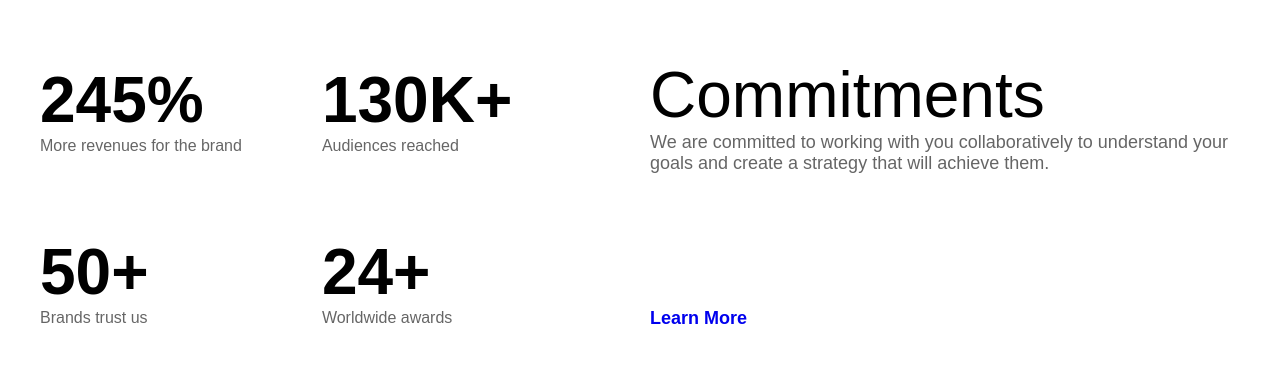
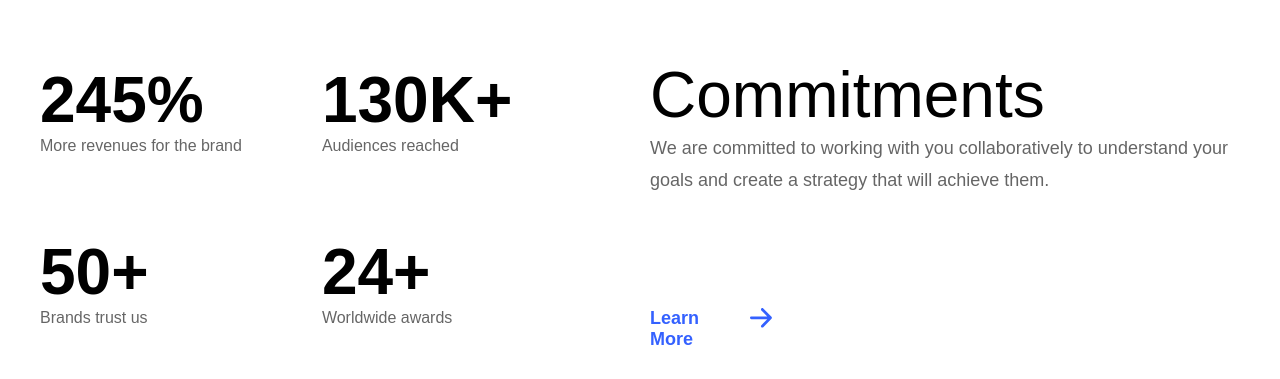
Before and after one commit to Glitzypanic/marketing-landingPage, a React (Vite) app: page / in a window 1280 px wide. Shown: the part 1660-2039 px from the top of the page. Built offline with nearby package versions, Linux system fonts and the light colour scheme.

Commit message:
refactor: Update link in Commitments component

```diff
--- a/src/Components/Commitments.jsx
+++ b/src/Components/Commitments.jsx
@@ -31,7 +31,9 @@ const Commitents = () => {
             your goals and create a strategy that will achieve them.
           </p>
         </div>
-        <a href="#">Learn More</a>
+        <a href="#">
+          Learn More <img src="/svg/arrow.svg" alt="Arrow icon" />
+        </a>
       </article>
     </section>
   );
--- a/src/Styles/Components/Commitments.css
+++ b/src/Styles/Components/Commitments.css
@@ -35,9 +35,14 @@
 
   width: 50%;
   & a {
+    display: flex;
+    gap: 10px;
+
     font-size: 1.125rem;
     font-weight: 600;
+
     text-decoration: none;
+    color: #3461ff;
 
     width: fit-content;
   }
@@ -52,5 +57,6 @@
   & p {
     font-size: 1.125rem;
     opacity: 60%;
+    line-height: 32px;
   }
 }
```
